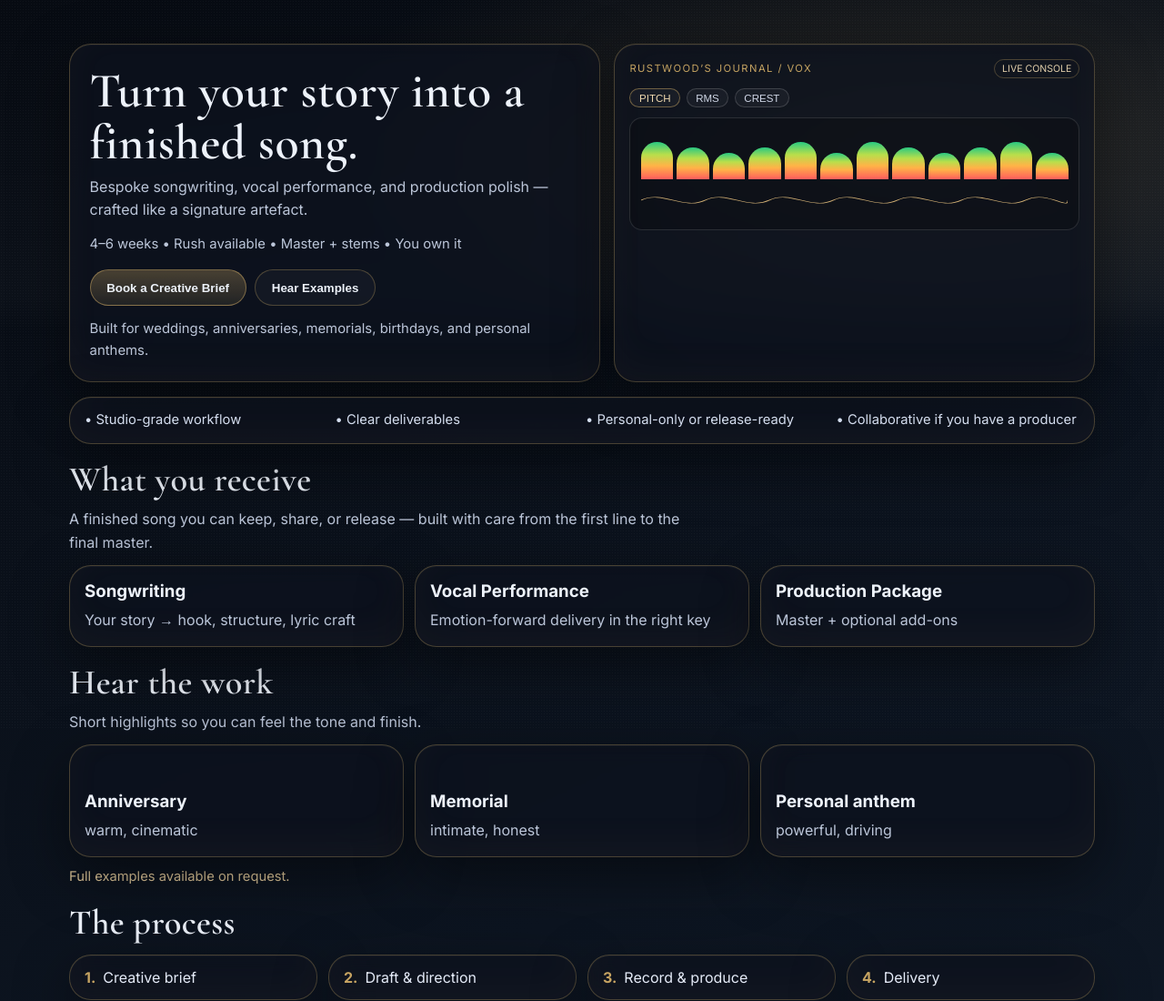
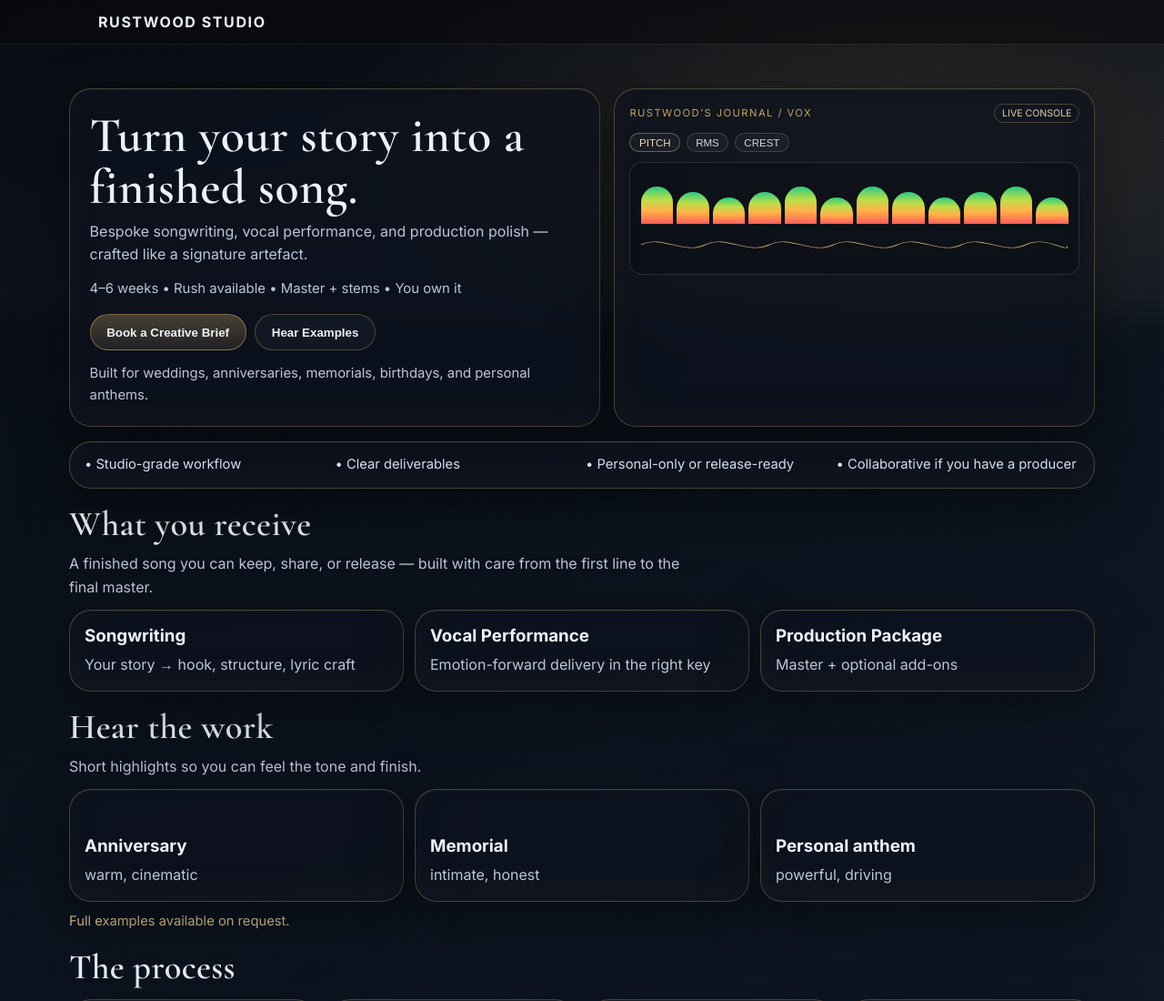
Before and after one commit to rustwoodagent-ops/rustwood-vocals-signal-lab, a plain HTML site: page index.html in a window 1280 px wide. Shown: the top 1100 px of the page at 91% size. Drawn offline with nearby package versions, Linux system fonts and the light colour scheme.

Commit message:
feat: add minimal sticky Rustwood Studio header above hero

```diff
--- a/index.html
+++ b/index.html
@@ -14,6 +14,12 @@
   <div class="grain" aria-hidden="true"></div>
   <div class="grid-overlay" aria-hidden="true"></div>
   <div class="scan" aria-hidden="true"></div>
+
+  <header class="rw-header">
+    <div class="rw-header__inner">
+      <a class="rw-brand" href="./">Rustwood Studio</a>
+    </div>
+  </header>
 
   <main class="shell">
     <!-- 1) HERO (two-column) -->
--- a/styles.css
+++ b/styles.css
@@ -46,6 +46,30 @@ body {
 
 .shell { position: relative; z-index: 1; max-width: 1160px; margin: 0 auto; padding: 2rem 1rem 3rem; }
 .section { margin-top: 1rem; }
+
+.rw-header{
+  position: sticky;
+  top: 0;
+  z-index: 50;
+  backdrop-filter: blur(10px);
+  -webkit-backdrop-filter: blur(10px);
+  background: rgba(10, 10, 12, 0.55);
+  border-bottom: 1px solid rgba(255,255,255,0.08);
+}
+.rw-header__inner{
+  max-width: 1100px;
+  margin: 0 auto;
+  padding: 14px 18px;
+  display: flex;
+  align-items: center;
+}
+.rw-brand{
+  font-weight: 900;
+  letter-spacing: 0.10em;
+  text-transform: uppercase;
+  text-decoration: none;
+  color: inherit;
+}
 
 .panel {
   background: var(--panel);
```
